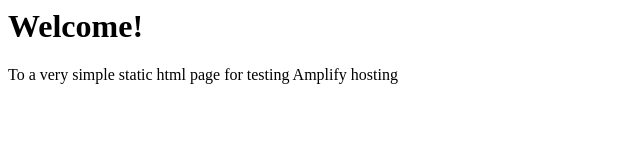
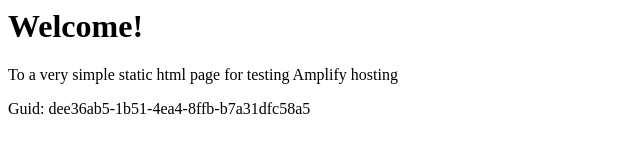
Before and after one commit to aws-aemilia-mxp/Github-PR-Commit-Integration-Test-DoNotTouch-Gith-OKSLNVO2-v1-preprod-eu-south-1, a website: page src/index.html in a window 1280 px wide. Shown: the whole page, without its empty margins (0-640 px from the left). Drawn offline with Linux system fonts and the light colour scheme.

Commit message:
commit from integ tests

```diff
--- a/src/index.html
+++ b/src/index.html
@@ -1,3 +1,5 @@
+
+
 <html lang="en">
 
 <head>
@@ -10,6 +12,6 @@
 <body>
     <h1>Welcome!</h1>
     <p>To a very simple static html page for testing Amplify hosting</p>
-</body>
+    <p>Guid: dee36ab5-1b51-4ea4-8ffb-b7a31dfc58a5</p></body>
 
 </html>
```
